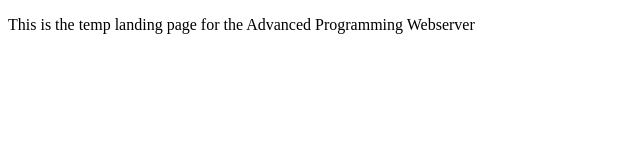
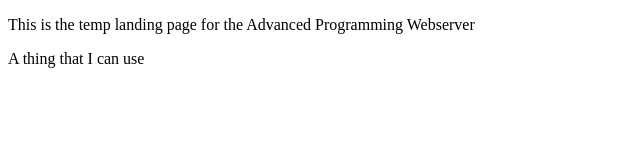
Before and after one commit to EMCAntimatter/AdvancedProgrammingCWebServerSync, a plain HTML site: page index.html in a window 1280 px wide. Shown: the whole page, without its empty margins (0-640 px from the left). Drawn offline with Linux system fonts and the light colour scheme.

Commit message:
A commit

```diff
--- a/index.html
+++ b/index.html
@@ -3,7 +3,7 @@
 <head><title>Home Page</title></head>
 <body>
 <p>This is the temp landing page for the Advanced Programming Webserver</p>
-
+<p>A thing that I can use</p>
 
 </body>
 </html>
```
